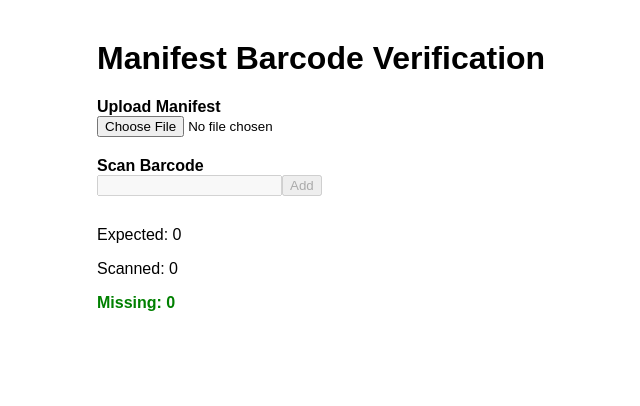
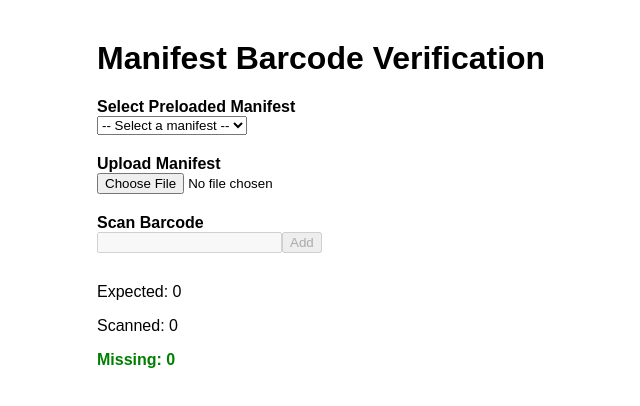
Before and after one commit to rob7742/Manifest-Scanner-Gazzz1, a Next.js app: page / in a window 1280 px wide. Shown: the top 406 px of the page, without its empty margins (243-883 px from the left). Built offline with nearby package versions, Linux system fonts and the light colour scheme.

Commit message:
Update page.jsx

```diff
--- a/app/page.jsx
+++ b/app/page.jsx
@@ -1,6 +1,16 @@
 "use client";
 
 import { useState } from "react";
+
+/**
+ * 🔹 EDIT THIS LIST to add/remove preloaded manifests
+ * Files must exist in: public/manifests/
+ */
+const PRELOADED_MANIFESTS = [
+  { name: "Manifest 001", file: "/manifests/manifest-001.txt" },
+  { name: "Manifest 002", file: "/manifests/manifest-002.txt" },
+  { name: "Manifest 003", file: "/manifests/manifest-003.txt" }
+];
 
 export default function Page() {
   const [manifestPackages, setManifestPackages] = useState([]);
@@ -8,17 +18,33 @@ export default function Page() {
   const [barcode, setBarcode] = useState("");
   const [manifestName, setManifestName] = useState("");
 
+  /* -------- Manifest Loading -------- */
+
+  const extractPackages = (text) => {
+    const matches = text.match(/1A[A-Z0-9]{20,26}/g) || [];
+    return [...new Set(matches)];
+  };
+
   const handleManifestUpload = async (event) => {
     const file = event.target.files?.[0];
     if (!file) return;
 
+    const text = await file.text();
+    setManifestPackages(extractPackages(text));
+    setScannedPackages([]);
     setManifestName(file.name);
-    const text = await file.text();
+  };
 
-    const matches = text.match(/1A[A-Z0-9]{20,26}/g) || [];
-    setManifestPackages([...new Set(matches)]);
+  const loadPreloadedManifest = async (path, displayName) => {
+    const response = await fetch(path);
+    const text = await response.text();
+
+    setManifestPackages(extractPackages(text));
     setScannedPackages([]);
+    setManifestName(displayName);
   };
+
+  /* -------- Scanning -------- */
 
   const handleAdd = () => {
     const code = barcode.trim();
@@ -42,12 +68,37 @@ export default function Page() {
     <main style={{ maxWidth: 600, margin: "40px auto", fontFamily: "sans-serif" }}>
       <h1>Manifest Barcode Verification</h1>
 
+      {/* Preloaded Manifest Selector */}
+      <div style={{ marginTop: 20 }}>
+        <strong>Select Preloaded Manifest</strong><br />
+        <select
+          defaultValue=""
+          onChange={(e) => {
+            const m = PRELOADED_MANIFESTS.find(
+              (x) => x.file === e.target.value
+            );
+            if (m) loadPreloadedManifest(m.file, m.name);
+          }}
+        >
+          <option value="" disabled>
+            -- Select a manifest --
+          </option>
+          {PRELOADED_MANIFESTS.map((m) => (
+            <option key={m.file} value={m.file}>
+              {m.name}
+            </option>
+          ))}
+        </select>
+      </div>
+
+      {/* Upload Manifest */}
       <div style={{ marginTop: 20 }}>
         <strong>Upload Manifest</strong><br />
         <input type="file" onChange={handleManifestUpload} />
         {manifestName && <p>Loaded: {manifestName}</p>}
       </div>
 
+      {/* Scan Barcode */}
       <div style={{ marginTop: 20 }}>
         <strong>Scan Barcode</strong><br />
         <input
@@ -65,6 +116,7 @@ export default function Page() {
         </button>
       </div>
 
+      {/* Status */}
       <div style={{ marginTop: 30 }}>
         <p>Expected: {manifestPackages.length}</p>
         <p>Scanned: {scannedPackages.length}</p>
```
